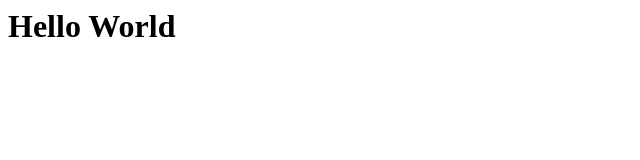
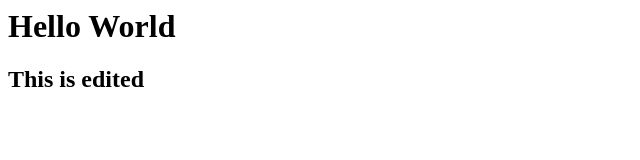
Before and after one commit to sumanshrestha145/sumanshrestha.github.io, a plain HTML site: page index.html in a window 1280 px wide. Shown: the whole page, without its empty margins (0-640 px from the left). Drawn offline with Linux system fonts and the light colour scheme.

Commit message:
new edit on file

```diff
--- a/index.html
+++ b/index.html
@@ -1 +1,2 @@
 <h1>Hello World </h1>
+<h2>This is edited </h2>
```
